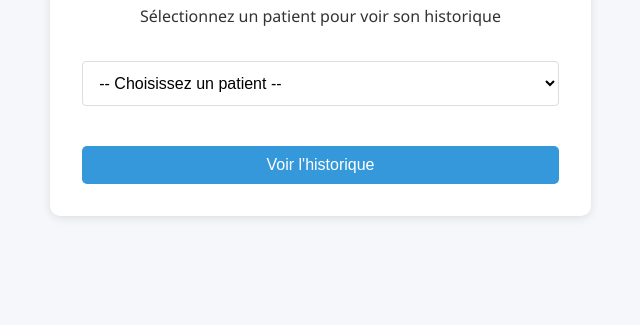
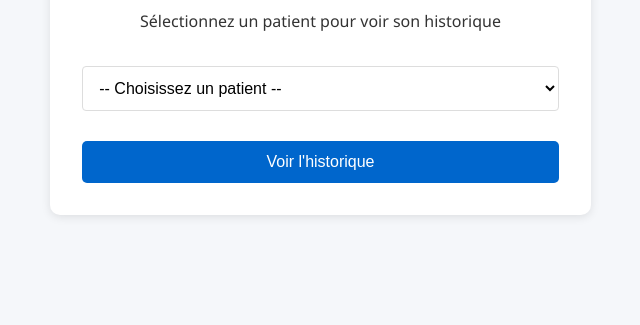
Before and after one commit to BoucherAlicia/BoucherAlicia.github.io, a plain HTML site: page index.html in a window 1280 px wide. Shown: the part 515-840 px from the top of the page, without its empty margins (325-965 px from the left). Drawn offline with nearby package versions, Linux system fonts and the light colour scheme; a script that the page names is missing.

Commit message:
modif 13

```diff
--- a/index.html
+++ b/index.html
@@ -17,7 +17,7 @@
 
                 <div id="status" class="status disconnected">Statut: Non connecté</div>
 
-                <button id="connectBtn" class="btn">Se connecter au Bluetooth</button>
+                <button id="connectBtn" class="btn btn-primary">Se connecter au Bluetooth</button>
             </div>
              <!-- Section Historique -->
             <div class="login-box">
@@ -30,7 +30,7 @@
                     </select>
                 </div>
 
-                <button id="viewHistoryBtn" class="btn">Voir l'historique</button>
+                <button id="viewHistoryBtn" class="btn btn-primary">Voir l'historique</button>
             </div>
         </div>
     </div>
--- a/styles/main.css
+++ b/styles/main.css
@@ -239,3 +239,42 @@ h1, h2, h3 {
         padding: 1.5rem;
     }
 }
+
+/* Style de base des boutons */
+.btn {
+    display: block;
+    width: 100%;
+    padding: 12px 24px;
+    border: none;
+    border-radius: 5px;
+    font-size: 16px;
+    font-weight: 500;
+    cursor: pointer;
+    transition: background-color 0.3s ease;
+    text-align: center;
+    margin-top: 15px;
+}
+
+/* Style principal (bleu) */
+.btn-primary {
+    background-color: #0066cc;
+    color: white;
+}
+
+.btn-primary:hover {
+    background-color: #0052a3;
+}
+
+/* Style secondaire (gris) */
+.btn-secondary {
+    background-color: #6c757d;
+    color: white;
+}
+
+/* Responsive */
+@media (max-width: 600px) {
+    .btn {
+        padding: 10px 20px;
+        font-size: 15px;
+    }
+}
```
